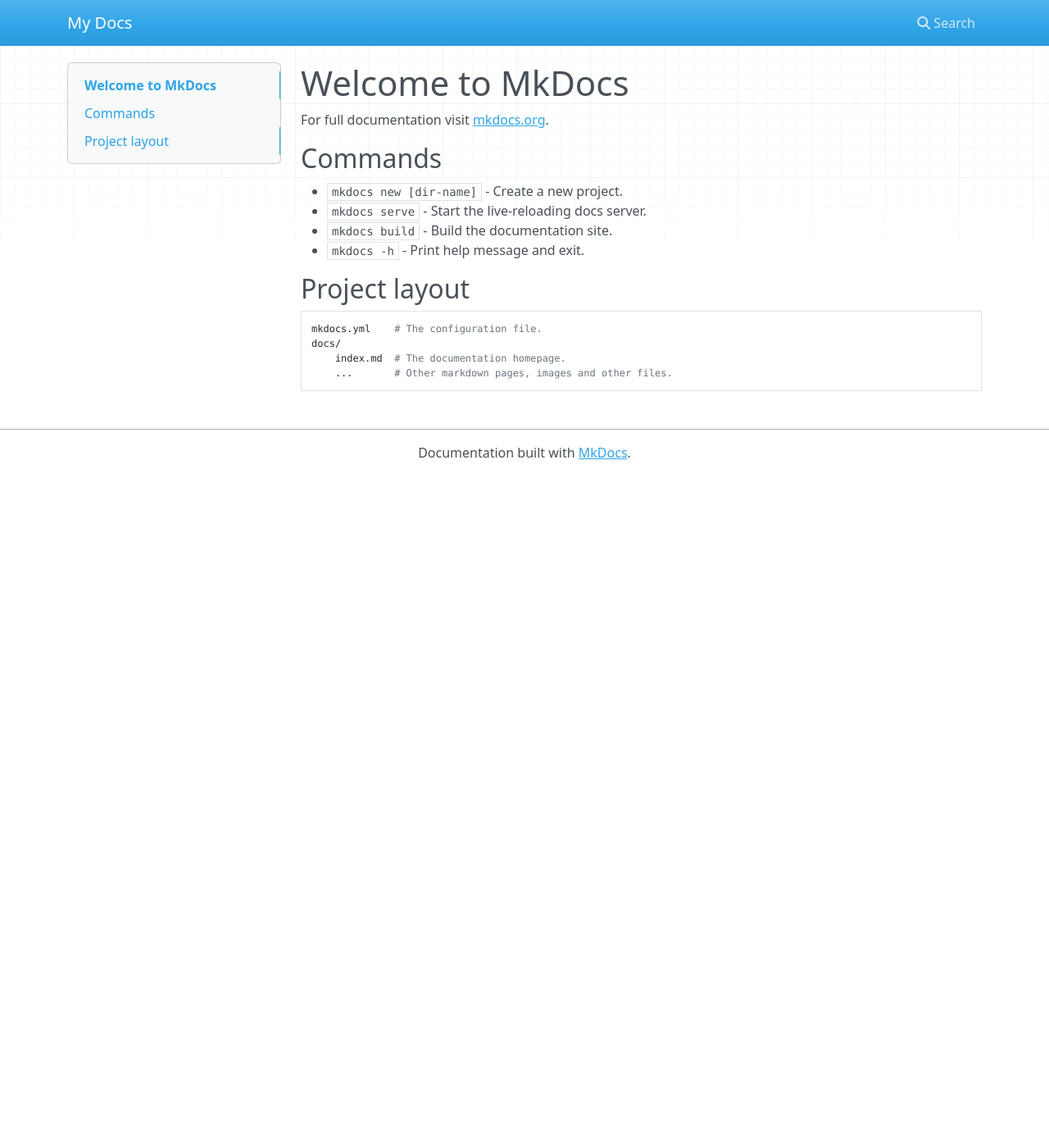
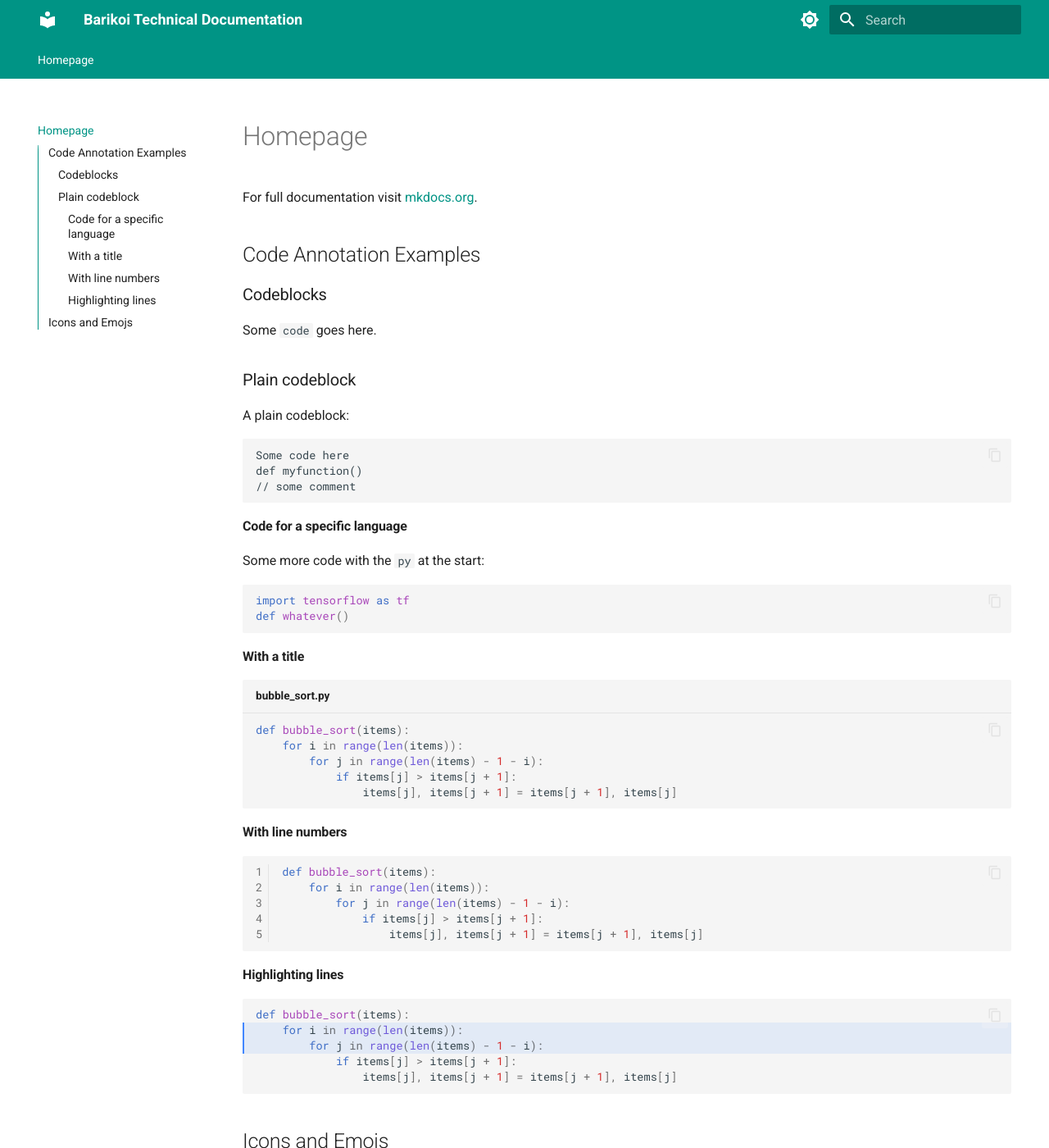
Before and after one commit to sarikamahboob/docs, an MkDocs documentation site: the page built from docs/index.md, in a window 1280 px wide and 1400 px high. Shown: the whole window at 82% size. Built offline with MkDocs 1.6.1 and Material for MkDocs 9.7.7, drawn with Linux system fonts in a browser that asks for light colours; nearby versions of some CDN libraries; some of the changed text lies outside the part shown.

Commit message:
feat: added boilerplate

````diff
--- a/docs/index.md
+++ b/docs/index.md
@@ -1,17 +1,68 @@
-# Welcome to MkDocs
+# Homepage
 
 For full documentation visit [mkdocs.org](https://www.mkdocs.org).
 
-## Commands
+## Code Annotation Examples
 
-* `mkdocs new [dir-name]` - Create a new project.
-* `mkdocs serve` - Start the live-reloading docs server.
-* `mkdocs build` - Build the documentation site.
-* `mkdocs -h` - Print help message and exit.
+### Codeblocks
 
-## Project layout
+Some `code` goes here.
 
-    mkdocs.yml    # The configuration file.
-    docs/
-        index.md  # The documentation homepage.
-        ...       # Other markdown pages, images and other files.
+### Plain codeblock
+
+A plain codeblock:
+
+```
+Some code here
+def myfunction()
+// some comment
+```
+
+#### Code for a specific language
+
+Some more code with the `py` at the start:
+
+``` py
+import tensorflow as tf
+def whatever()
+```
+
+#### With a title
+
+``` py title="bubble_sort.py"
+def bubble_sort(items):
+    for i in range(len(items)):
+        for j in range(len(items) - 1 - i):
+            if items[j] > items[j + 1]:
+                items[j], items[j + 1] = items[j + 1], items[j]
+```
+
+#### With line numbers
+
+``` py linenums="1"
+def bubble_sort(items):
+    for i in range(len(items)):
+        for j in range(len(items) - 1 - i):
+            if items[j] > items[j + 1]:
+                items[j], items[j + 1] = items[j + 1], items[j]
+```
+
+#### Highlighting lines
+
+``` py hl_lines="2 3"
+def bubble_sort(items):
+    for i in range(len(items)):
+        for j in range(len(items) - 1 - i):
+            if items[j] > items[j + 1]:
+                items[j], items[j + 1] = items[j + 1], items[j]
+```
+
+## Icons and Emojs
+
+:smile:
+
+:fontawesome-regular-face-laugh-wink:
+
+:fontawesome-brands-twitter:{ .twitter }
+
+:octicons-heart-fill-24:{ .heart }
--- a/mkdocs.yml
+++ b/mkdocs.yml
@@ -1 +1,58 @@
-site_name: My Docs
+site_name: Barikoi Technical Documentation
+
+theme:
+  name: material
+  features:
+    - navigation.tabs
+    - navigation.sections
+    - toc.integrate
+    - navigation.top
+    - search.suggest
+    - search.highlight
+    - content.tabs.link
+    - content.code.annotation
+    - content.code.copy
+  language: en
+  palette:
+    - scheme: default
+      toggle:
+        icon: material/brightness-7
+        name: Switch to dark mode
+      primary: teal
+      accent: purple
+    - scheme: slate
+      toggle:
+        icon: material/brightness-4
+        name: Switch to light mode
+      primary: teal
+      accent: lime
+
+plugins:
+  - social
+  - search
+
+extra:
+  social:
+    - icon: fontawesome/brands/github-alt
+      link: https://github.com/barikoi
+    - icon: fontawesome/brands/twitter
+      link: https://twitter.com/barikoi
+    - icon: fontawesome/brands/linkedin
+      link: https://www.linkedin.com/in/barikoi
+
+markdown_extensions:
+  - pymdownx.highlight:
+      anchor_linenums: true
+  - pymdownx.inlinehilite
+  - pymdownx.snippets
+  - admonition
+  - pymdownx.arithmatex:
+      generic: true
+  - footnotes
+  - pymdownx.details
+  - pymdownx.superfences
+  - pymdownx.mark
+  - attr_list
+
+copyright: |
+  &copy; 2024 <a href="https://github.com/barikoi"  target="_blank" rel="noopener">Barikoi</a>
````
